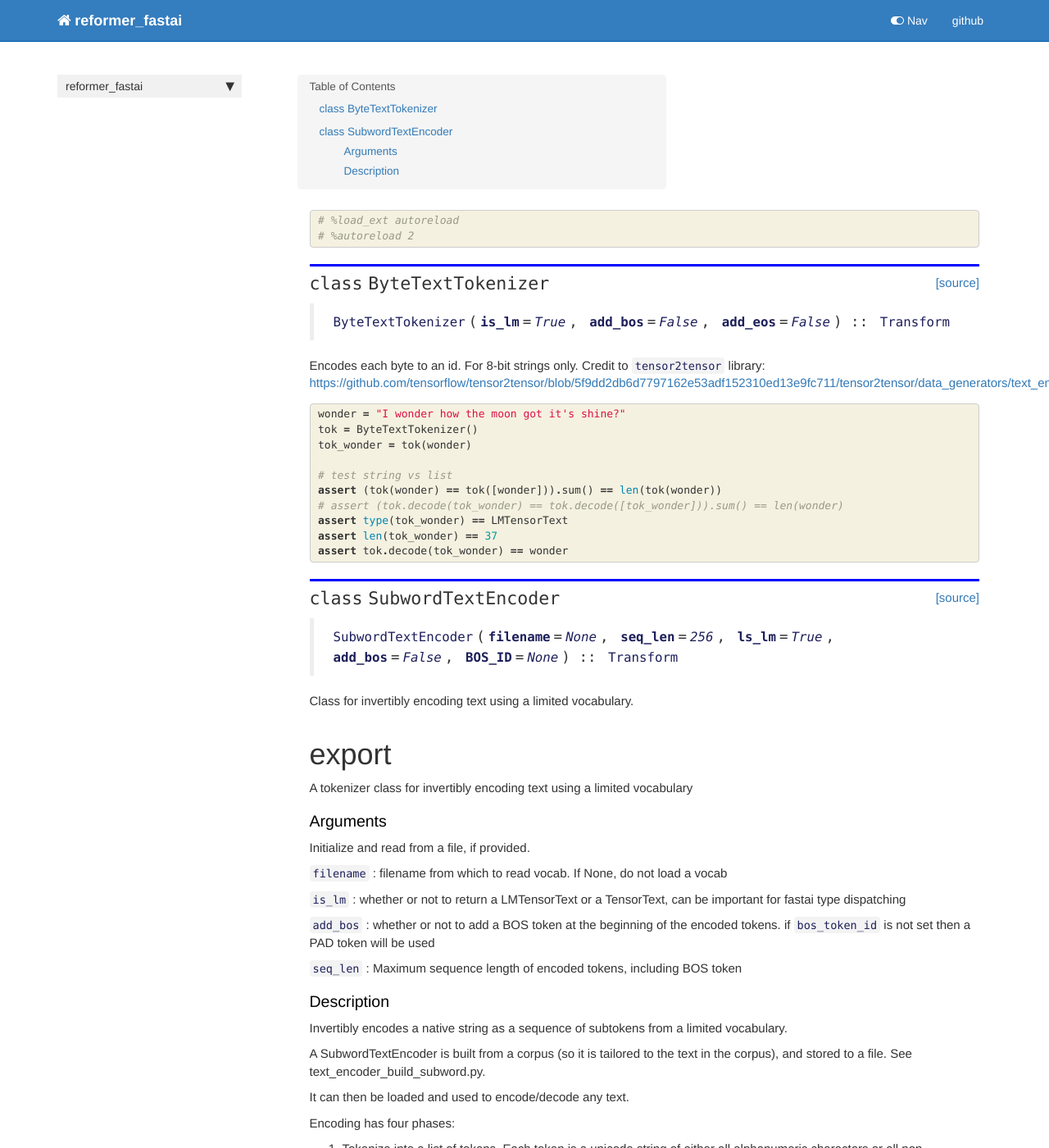
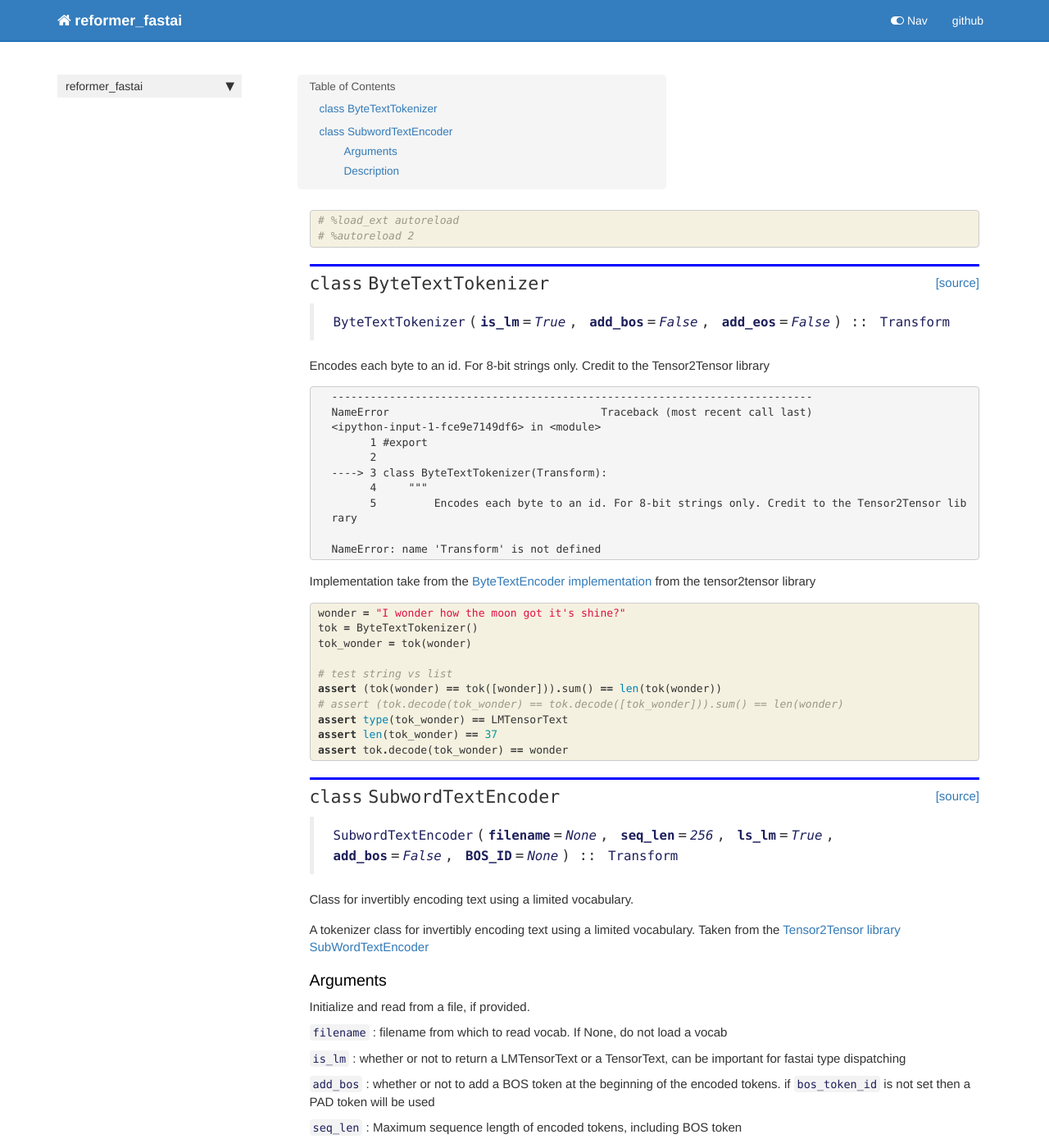
Before and after one commit to arampacha/reformer_fastai, a Jekyll site: the page built from docs/tokenizers.html, in a window 1280 px wide and 1400 px high. Shown: the whole window at 82% size. Built offline with Jekyll 4.4.1, drawn with Linux system fonts in a browser that asks for light colours; nearby versions of some CDN libraries; comment, search, counter and statistics services are not loaded.

Commit message:
tidies up docs

```diff
--- a/docs/tokenizers.html
+++ b/docs/tokenizers.html
@@ -67,8 +67,7 @@ nb_path: "nbs/05_tokenizers.ipynb"
 <div class="output_markdown rendered_html output_subarea ">
 <h2 id="ByteTextTokenizer" class="doc_header"><code>class</code> <code>ByteTextTokenizer</code><a href="https://github.com/arampacha/reformer_fastai/tree/master/reformer_fastai/tokenizers.py#L20" class="source_link" style="float:right">[source]</a></h2><blockquote><p><code>ByteTextTokenizer</code>(<strong><code>is_lm</code></strong>=<em><code>True</code></em>, <strong><code>add_bos</code></strong>=<em><code>False</code></em>, <strong><code>add_eos</code></strong>=<em><code>False</code></em>) :: <code>Transform</code></p>
 </blockquote>
-<p>Encodes each byte to an id. For 8-bit strings only.
-Credit to <code>tensor2tensor</code> library: <a href="https://github.com/tensorflow/tensor2tensor/blob/5f9dd2db6d7797162e53adf152310ed13e9fc711/tensor2tensor/data_generators/text_encoder.py#L176">https://github.com/tensorflow/tensor2tensor/blob/5f9dd2db6d7797162e53adf152310ed13e9fc711/tensor2tensor/data_generators/text_encoder.py#L176</a></p>
+<p>Encodes each byte to an id. For 8-bit strings only. Credit to the Tensor2Tensor library</p>
 
 </div>
 
@@ -84,9 +83,39 @@ Credit to <code>tensor2tensor</code> library: <a href="https://github.com/tensor
 
 <div class="cell border-box-sizing code_cell rendered">
 
+<div class="output_wrapper">
+<div class="output">
+
+<div class="output_area">
+
+<div class="output_subarea output_text output_error">
+<pre>
+<span class="ansi-red-fg">---------------------------------------------------------------------------</span>
+<span class="ansi-red-fg">NameError</span>                                 Traceback (most recent call last)
+<span class="ansi-green-fg">&lt;ipython-input-1-fce9e7149df6&gt;</span> in <span class="ansi-cyan-fg">&lt;module&gt;</span>
+<span class="ansi-green-intense-fg ansi-bold">      1</span> <span class="ansi-red-fg">#export</span>
+<span class="ansi-green-intense-fg ansi-bold">      2</span>
+<span class="ansi-green-fg">----&gt; 3</span><span class="ansi-red-fg"> </span><span class="ansi-green-fg">class</span> ByteTextTokenizer<span class="ansi-blue-fg">(</span>Transform<span class="ansi-blue-fg">)</span><span class="ansi-blue-fg">:</span>
+<span class="ansi-green-intense-fg ansi-bold">      4</span>     &#34;&#34;&#34;
+<span class="ansi-green-intense-fg ansi-bold">      5</span>         Encodes each byte to an id<span class="ansi-blue-fg">.</span> For <span class="ansi-cyan-fg">8</span><span class="ansi-blue-fg">-</span>bit strings only<span class="ansi-blue-fg">.</span> Credit to the Tensor2Tensor library
+
+<span class="ansi-red-fg">NameError</span>: name &#39;Transform&#39; is not defined</pre>
+</div>
+</div>
+
+</div>
+</div>
+
 </div>
     {% endraw %}
 
+<div class="cell border-box-sizing text_cell rendered"><div class="inner_cell">
+<div class="text_cell_render border-box-sizing rendered_html">
+<p>Implementation take from the <a href="https://github.com/tensorflow/tensor2tensor/blob/5f9dd2db6d7797162e53adf152310ed13e9fc711/tensor2tensor/data_generators/text_encoder.py#L176">ByteTextEncoder implementation</a> from the tensor2tensor library</p>
+
+</div>
+</div>
+</div>
     {% raw %}
 
 <div class="cell border-box-sizing code_cell rendered">
@@ -124,7 +153,7 @@ Credit to <code>tensor2tensor</code> library: <a href="https://github.com/tensor
 
 
 <div class="output_markdown rendered_html output_subarea ">
-<h2 id="SubwordTextEncoder" class="doc_header"><code>class</code> <code>SubwordTextEncoder</code><a href="https://github.com/arampacha/reformer_fastai/tree/master/reformer_fastai/tokenizers.py#L82" class="source_link" style="float:right">[source]</a></h2><blockquote><p><code>SubwordTextEncoder</code>(<strong><code>filename</code></strong>=<em><code>None</code></em>, <strong><code>seq_len</code></strong>=<em><code>256</code></em>, <strong><code>ls_lm</code></strong>=<em><code>True</code></em>, <strong><code>add_bos</code></strong>=<em><code>False</code></em>, <strong><code>BOS_ID</code></strong>=<em><code>None</code></em>) :: <code>Transform</code></p>
+<h2 id="SubwordTextEncoder" class="doc_header"><code>class</code> <code>SubwordTextEncoder</code><a href="https://github.com/arampacha/reformer_fastai/tree/master/reformer_fastai/tokenizers.py#L81" class="source_link" style="float:right">[source]</a></h2><blockquote><p><code>SubwordTextEncoder</code>(<strong><code>filename</code></strong>=<em><code>None</code></em>, <strong><code>seq_len</code></strong>=<em><code>256</code></em>, <strong><code>ls_lm</code></strong>=<em><code>True</code></em>, <strong><code>add_bos</code></strong>=<em><code>False</code></em>, <strong><code>BOS_ID</code></strong>=<em><code>None</code></em>) :: <code>Transform</code></p>
 </blockquote>
 <p>Class for invertibly encoding text using a limited vocabulary.</p>
 
@@ -147,7 +176,7 @@ Credit to <code>tensor2tensor</code> library: <a href="https://github.com/tensor
 
 <div class="cell border-box-sizing text_cell rendered"><div class="inner_cell">
 <div class="text_cell_render border-box-sizing rendered_html">
-<h1 id="export">export<a class="anchor-link" href="#export"> </a></h1><p>A tokenizer class for invertibly encoding text using a limited vocabulary</p>
+<p>A tokenizer class for invertibly encoding text using a limited vocabulary. Taken from the <a href="https://github.com/tensorflow/tensor2tensor/blob/21dba2c1bdcc7ab582a2bfd8c0885c217963bb4f/tensor2tensor/data_generators/text_encoder.py#L448">Tensor2Tensor library SubWordTextEncoder</a></p>
 <h3 id="Arguments">Arguments<a class="anchor-link" href="#Arguments"> </a></h3><p>Initialize and read from a file, if provided.</p>
 <p><code>filename</code> : filename from which to read vocab. If None, do not load a vocab</p>
 <p><code>is_lm</code> : whether or not to return a LMTensorText or a TensorText, can be important for fastai type dispatching</p>
--- a/reformer_fastai/tokenizers.py
+++ b/reformer_fastai/tokenizers.py
@@ -19,8 +19,7 @@ from fastai.text.all import *
 
 class ByteTextTokenizer(Transform):
     """
-        Encodes each byte to an id. For 8-bit strings only.
-        Credit to `tensor2tensor` library: https://github.com/tensorflow/tensor2tensor/blob/5f9dd2db6d7797162e53adf152310ed13e9fc711/tensor2tensor/data_generators/text_encoder.py#L176
+        Encodes each byte to an id. For 8-bit strings only. Credit to the Tensor2Tensor library
     """
     def __init__(self, is_lm=True, add_bos=False, add_eos=False):
         self.ls_lm = is_lm
```
Also changed, not shown: docs/experiment.experiment-commands.html (+1 -8 lines), docs/index.html (+24 -7 lines), README.md, 3 other files.
